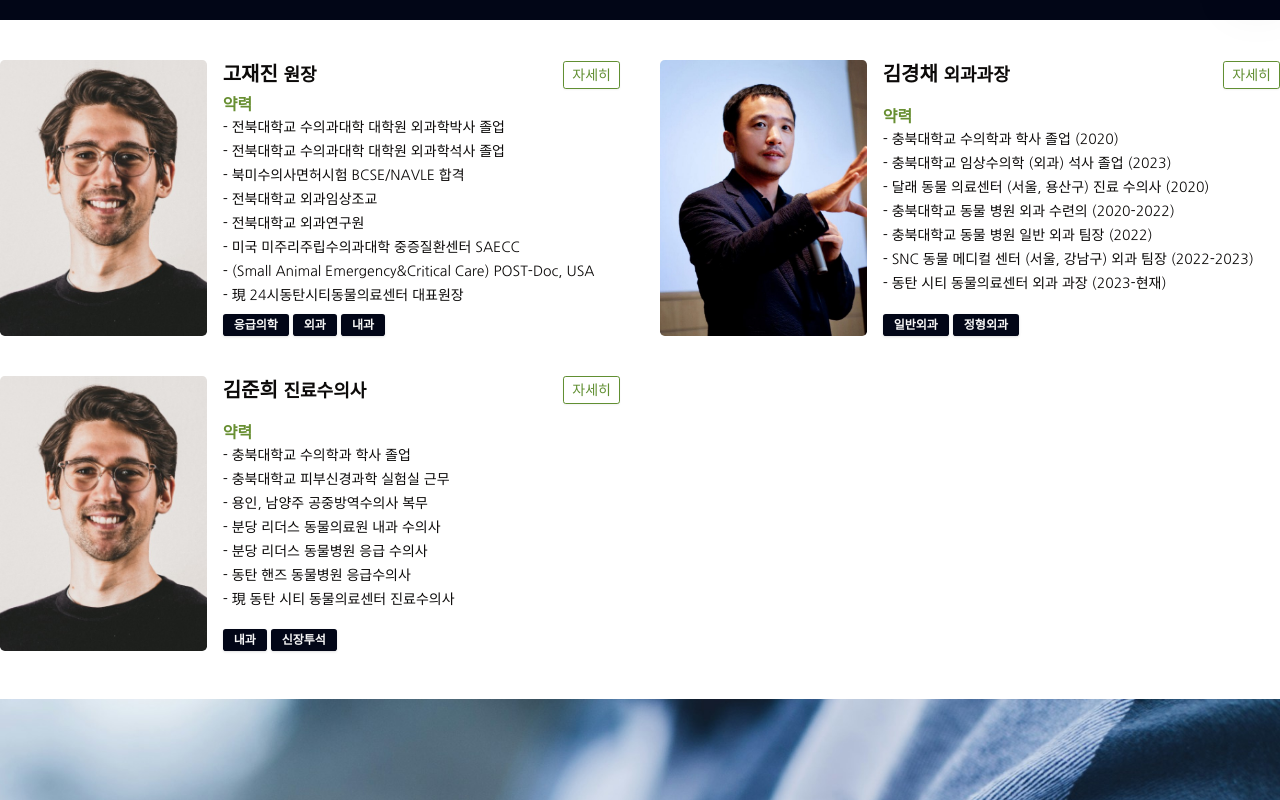
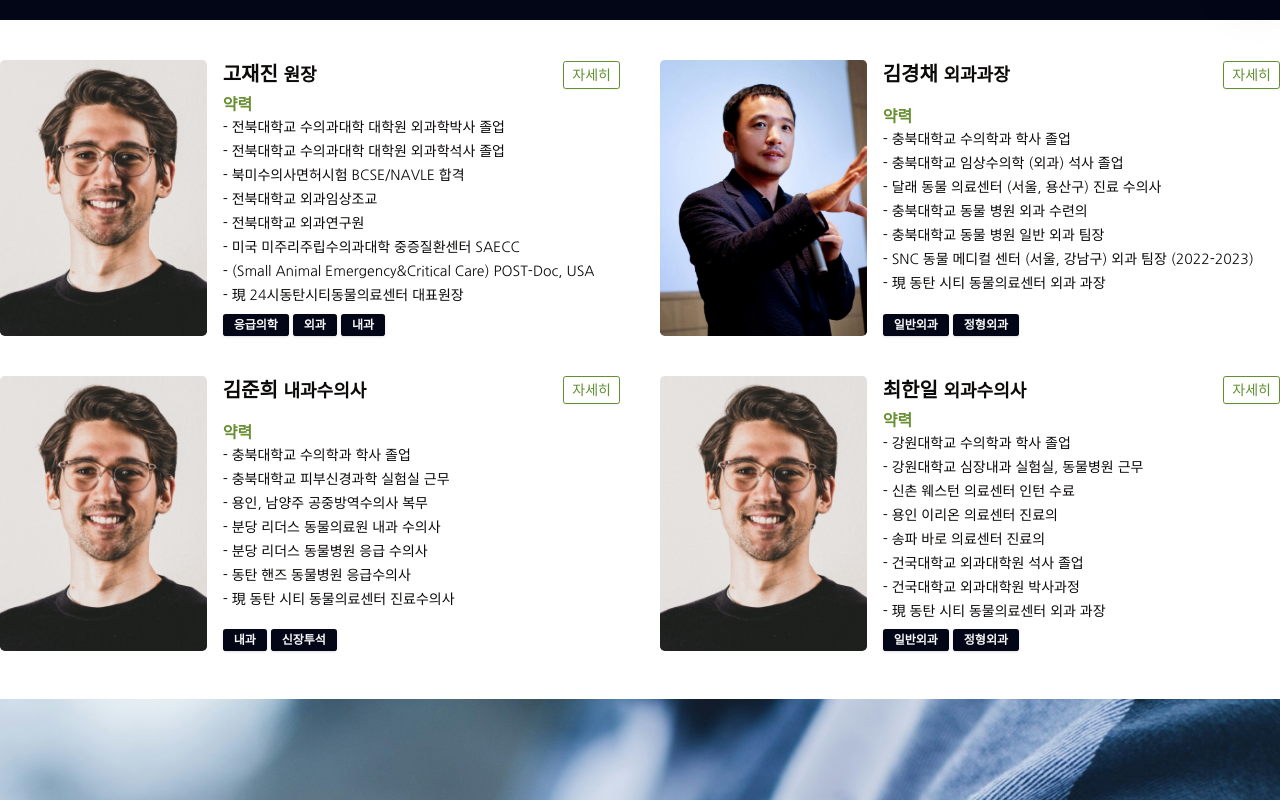
Before and after one commit to dongtan-amc/dtcamc, a Next.js app: page /introduction/vets in a window 1280 px wide. Shown: the part 540-1340 px from the top of the page. Built offline with nearby package versions, Linux system fonts and the light colour scheme.

Commit message:
refactor : 홈화면 이미지 최적

```diff
--- a/app/experty/referral/referral-infos.tsx
+++ b/app/experty/referral/referral-infos.tsx
@@ -48,7 +48,7 @@ export default function ReferralInfos() {
               <h2>CT 촬영 의뢰</h2>
             </div>
             <p className="ml-8 pb-2 leading-6">
-              진역 병원으로부터 CT촬영 의뢰를 받고있습니다.
+              지역 병원으로부터 CT촬영 의뢰를 받고있습니다.
             </p>
             <Link href="/experty/ct" className="ml-8">
               <Button variant="secondary">자세히 보기</Button>
--- a/components/sections/experties/experties-accordion.tsx
+++ b/components/sections/experties/experties-accordion.tsx
@@ -29,6 +29,7 @@ export default function ExpertiesAccordion() {
               fill
               placeholder="blur"
               className="object-cover"
+              sizes="(min-width: 1320px) 728px, (min-width: 1040px) calc(104.62vw - 632px), calc(100vw - 32px)"
             />
           </motion.div>
         </AnimatePresence>
--- a/components/sections/facility/infinite-cards.tsx
+++ b/components/sections/facility/infinite-cards.tsx
@@ -50,7 +50,7 @@ const FacilityList = ({
             className="shrink-0 w-[250px] h-[150px] lg:w-[500px] lg:h-[300px] rounded-lg overflow-hidden relative"
           >
             <Image
-              sizes="30vw"
+              sizes="(min-width: 1040px) 500px, 250px"
               alt="facility image"
               src={card.img}
               className="object-cover"
--- a/components/sections/landing/landing-carousel.tsx
+++ b/components/sections/landing/landing-carousel.tsx
@@ -111,7 +111,7 @@ export default function LandinCarousel({
           className="h-full w-full absolute inset-0 object-cover object-center"
         >
           <Image
-            quality={10}
+            quality={20}
             alt="landing image"
             src={images[currentIndex]}
             fill
--- a/components/ui/card-hover-effect.tsx
+++ b/components/ui/card-hover-effect.tsx
@@ -60,6 +60,7 @@ export const HoverEffect = ({
                 alt={item.title}
                 src={item.image}
                 fill
+                sizes="(min-width: 1360px) 288px, (min-width: 1040px) calc(22.67vw - 16px), (min-width: 780px) calc(33.33vw - 27px), calc(50vw - 32px)"
                 className="object-center"
               />
             ) : (
--- a/constants/general-info.ts
+++ b/constants/general-info.ts
@@ -1,9 +1,9 @@
 export const NAME = "동탄시티동물의료센터";
 export const ADDRESS = "경기도 화성시 동탄지성로 126, 정일 프라자 2층";
 export const BOSS = "고재진";
-export const BUSINESS_NUMBER = "123-45-67890";
+export const BUSINESS_NUMBER = "247-49-00461";
 export const PHONE = "031-8003-7533";
-export const EMAIL = "123@naver.com";
+export const EMAIL = "dtctamc@gmail.com";
 export const COPY_RIGHTS = "ⓒ2024 동탄시티동물의료센터 All Rights Reserved.";
 export const NAVER_BLOG =
   "https://blog.naver.com/prologue/PrologueList.naver?blogId=dtctamc";
--- a/constants/vets.ts
+++ b/constants/vets.ts
@@ -45,13 +45,13 @@ export const VETS = [
     subjects: ["일반외과", "정형외과"],
     image: chae,
     history: [
-      "충북대학교 수의학과 학사 졸업 (2020)",
-      "충북대학교 임상수의학 (외과) 석사 졸업 (2023)",
-      "달래 동물 의료센터 (서울, 용산구) 진료 수의사 (2020)",
-      "충북대학교 동물 병원 외과 수련의 (2020-2022)",
-      "충북대학교 동물 병원 일반 외과 팀장 (2022)",
+      "충북대학교 수의학과 학사 졸업",
+      "충북대학교 임상수의학 (외과) 석사 졸업",
+      "달래 동물 의료센터 (서울, 용산구) 진료 수의사",
+      "충북대학교 동물 병원 외과 수련의",
+      "충북대학교 동물 병원 일반 외과 팀장",
       "SNC 동물 메디컬 센터 (서울, 강남구) 외과 팀장 (2022-2023)",
-      "동탄 시티 동물의료센터 외과 과장 (2023-현재)",
+      "現 동탄 시티 동물의료센터 외과 과장",
     ],
     expert: [
       " 로얄캐닌 앰버서더 (7기)",
@@ -70,7 +70,7 @@ export const VETS = [
   },
   {
     name: "김준희",
-    title: "진료수의사",
+    title: "내과수의사",
     subjects: ["내과", "신장투석"],
     image: dummy,
     history: [
@@ -90,4 +90,31 @@ export const VETS = [
       "FMC CRRT(신대체요법) Hands on course 이수",
     ],
   },
+  {
+    name: "최한일",
+    title: "외과수의사",
+    subjects: ["일반외과", "정형외과"],
+    image: dummy,
+    history: [
+      "강원대학교 수의학과 학사 졸업",
+      "강원대학교 심장내과 실험실, 동물병원 근무",
+      "신촌 웨스턴 의료센터 인턴 수료",
+      "용인 이리온 의료센터 진료의",
+      "송파 바로 의료센터 진료의",
+      "건국대학교 외과대학원 석사 졸업",
+      "건국대학교 외과대학원 박사과정",
+      "現 동탄 시티 동물의료센터 외과 과장",
+    ],
+    expert: ["한국 수의외과 학회 (정회원)"],
+    education: [
+      "졸업논문 : PDA 진단에 있어 심장초음파 마커의 유용성",
+      "2023 한국임상수의학회 발표",
+      "석사 논문 : Biomechanical comparison of a technique using Sonntag with Fiberwire and wire for surgical management of Atlantoaxial subluxation : 3D printed study",
+      "아시아 수의외과학회 2023 나고야 참석",
+      "스킨앤이어 피부과 전문가 과정 수료",
+      "해마루 골절 세미나 수료",
+      "KAHA 동물 행동학 intermeate 수료",
+      "웨스턴 인턴 세미나 수료",
+    ],
+  },
 ];
```
